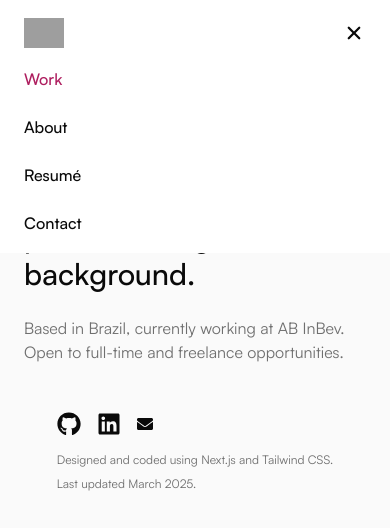
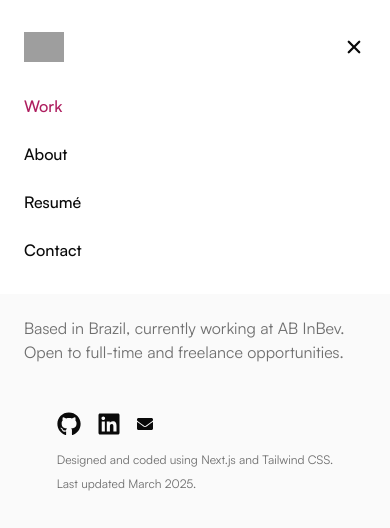
Before and after one commit to luccaromaniello/portfolio, a Next.js app: page / in a window 390 px wide. Both pictures are taken after a click on the icon 354 px from the left and 44 px from the top of the page. Shown: the top 528 px of the page. Built offline with nearby package versions, Linux system fonts and the light colour scheme; grey boxes are pictures that could not be loaded.

Commit message:
Styles mobile nav and add closing behavior onclick

```diff
--- a/src/components/navigation/TopNavigation/TopNavigation.css
+++ b/src/components/navigation/TopNavigation/TopNavigation.css
@@ -6,12 +6,11 @@
   display: block;
   position: absolute;
   width: 100%;
-  height: 30vh;
   top: 0;
   left: 0;
   background: white;
   z-index: 10;
   display: flex;
   flex-direction: column;
-  justify-content: space-evenly;
+  gap:2rem;
 }
--- a/src/components/navigation/TopNavigation/index.tsx
+++ b/src/components/navigation/TopNavigation/index.tsx
@@ -46,16 +46,16 @@ const TopNavigation = () => {
         </ul>
         <IoMenu className={`${isNavOpen ? 'hidden' : 'flex'} text-2xl md:hidden`} onClick={() => setIsNavOpen((prev) => !prev)}/>
       </div>
-      <div className={`${isNavOpen ? "showMobileNav" : "hideMobileNav"} px-6`}>
+      <div className={`${isNavOpen ? "showMobileNav" : "hideMobileNav"} px-6 pt-8`}>
         <div className="flex flex-row justify-between items-center">
           <Logo width={40} height={40} />
           <div onClick={() => setIsNavOpen(false)}>
             <IoClose className="text-2xl" onClick={() => setIsNavOpen(false)}/>
           </div>
         </div>
-        <ul className="flex flex-col gap-6 justify-between">
+        <ul className="flex flex-col gap-6 justify-between pb-8">
           {pages.map(({ href, title, external }) => (
-            <li key={title}>
+            <li key={title} onClick={() => setIsNavOpen(false)}>
               <MenuItem name={title} pageReference={href} active={pathname === href} external={external} />
             </li>
           ))}
```
